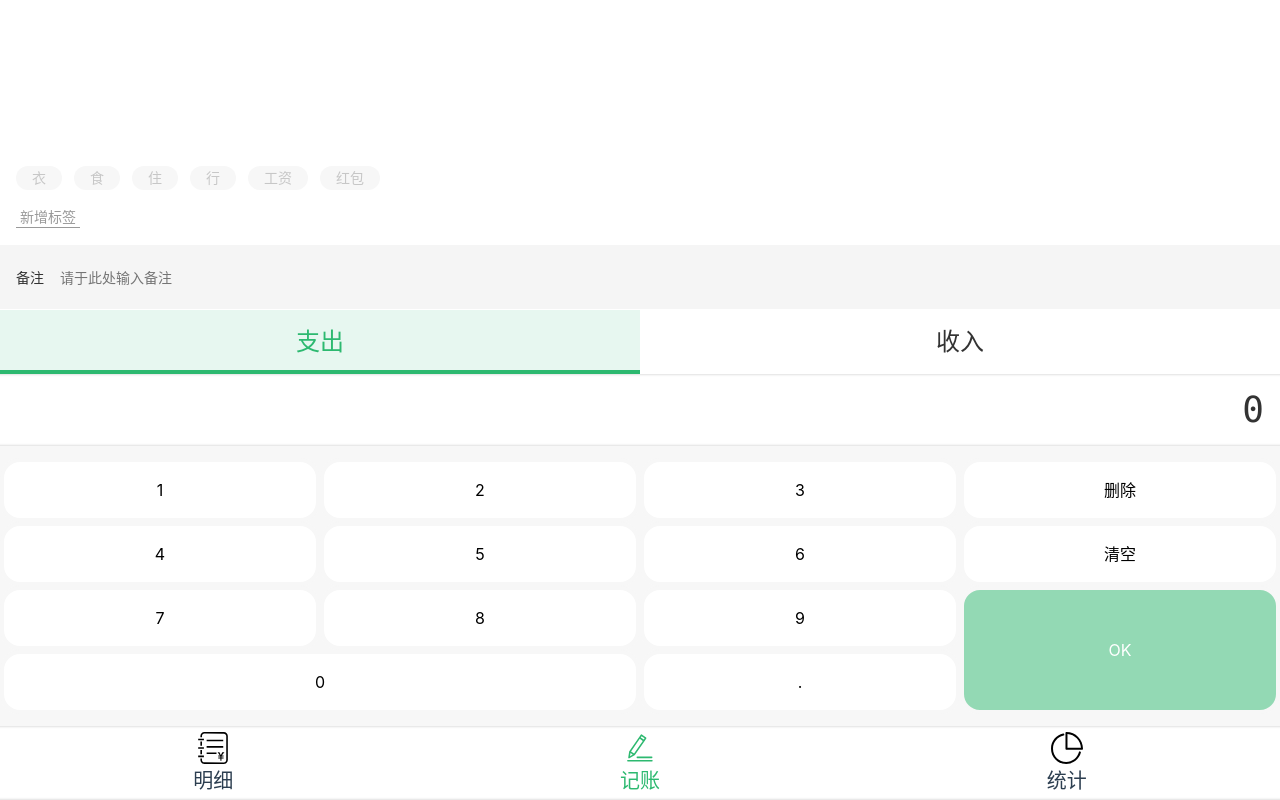
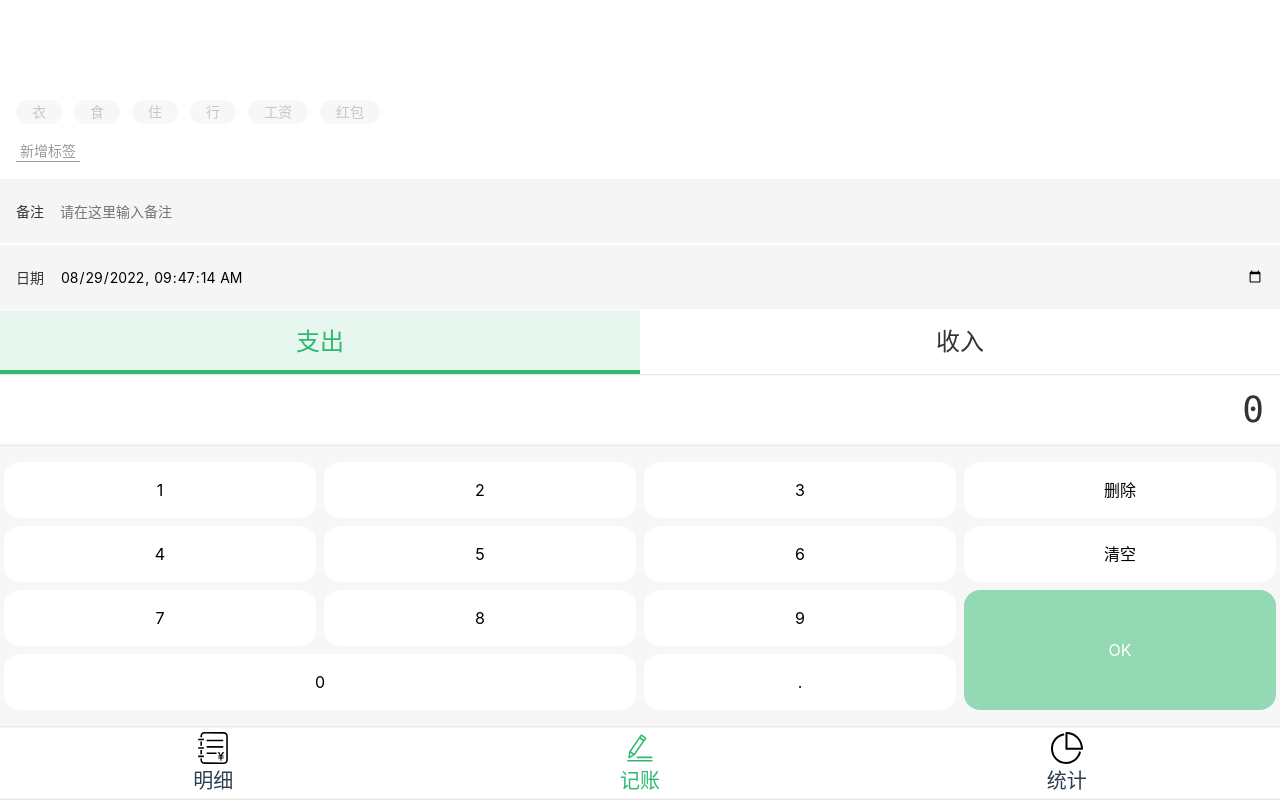
Before and after one commit to isCCcc/blanche-account-website, a Vue app: page /#/money in a window 1280 px wide. Built offline with nearby package versions, Linux system fonts and the light colour scheme.

Commit message:
为记账页面添加一个可选时间功能

```diff
--- a/src/components/Money/Notes.vue
+++ b/src/components/Money/Notes.vue
@@ -1,21 +1,34 @@
 <template>
   <label class="notes">
-    <span class="name">备注</span>
-    <input type="text" v-model="value" placeholder="请于此处输入备注">
+    <span class="name">{{ fieldName }}</span>
+    <template v-if="type==='datetime-local'">
+      <input :type="type" :value="formatDay(value)" :placeholder="placeholder"
+             @input="onValueChanged($event.target.value)">
+    </template>
+    <template v-else>
+      <input :type="type" :value="value" :placeholder="placeholder" @input="onValueChanged($event.target.value)">
+    </template>
   </label>
 </template>
 
 <script lang="ts">
 import Vue from 'vue';
-import {Component, Watch} from 'vue-property-decorator';
+import {Component, Prop, Watch} from 'vue-property-decorator';
+import dayjs from 'dayjs';
 
 @Component
 export default class Notes extends Vue {
-  value = '';
+  @Prop() readonly value!: string;
+  @Prop({required: true}) fieldName!: string;
+  @Prop(String) placeholder!: string;
+  @Prop(String) type!: string;
 
-  @Watch('value')
+  formatDay(value: string) {
+    return dayjs(value).format('YYYY-MM-DD HH:mm:ss');
+  }
+
   onValueChanged(value: string) {
-    this.$emit('update:notes', value);
+    this.$emit('update:value', value);
   }
 }
 </script>
--- a/src/store/index.ts
+++ b/src/store/index.ts
@@ -45,6 +45,7 @@ const store = new Vuex.Store({
         },
         insertRecord(state, record) {
             record.id = idCreator();
+            record.createAt = record.createAt || new Date().toISOString();
             state.recordList.push(record);
             if(record.tags.length===0){
                 record.tags='其它'
--- a/src/views/Money.vue
+++ b/src/views/Money.vue
@@ -2,7 +2,8 @@
   <Layout class-prefix="layout">
     <NumberPad :type="record.type" @update:amount="onUpdateAmount" @submit="saveRecord"/>
     <Type :type.sync="record.type"/>
-    <Notes @update:notes="onUpdateNotes"/>
+    <Notes field-name="日期" type="datetime-local" placeholder="点击挑选时间" :value.sync="record.createAt"/>
+    <Notes field-name="备注" type="text" placeholder="请在这里输入备注" :value.sync="record.notes"/>
     <Tags @update:tags="onUpdateTags"/>
   </Layout>
 </template>
@@ -15,6 +16,7 @@ import Tags from '@/components/Money/Tags.vue';
 import Notes from '@/components/Money/Notes.vue';
 import Type from '@/components/Money/Type.vue';
 import NumberPad from '@/components/Money/NumberPad.vue';
+import dayjs from 'dayjs';
 
 type Record = {
   tags: string[];
@@ -29,7 +31,7 @@ type Record = {
 })
 export default class Money extends Vue {
   // eslint-disable-next-line no-undef
-  record: Record = {tags: [], type: '-', notes: '', amount: 0}; // 当前页面单个数据
+  record: Record = {tags: [], type: '-', notes: '', amount: 0, createAt: new Date().toISOString()}; // 当前页面单个数据
 
   onUpdateTags(tags: string[]) {
     this.record.tags = tags;
@@ -45,11 +47,16 @@ export default class Money extends Vue {
 
   saveRecord() {
     const rec: Record = JSON.parse(JSON.stringify(this.record));
-    rec.createAt = new Date().toISOString();
+    // rec.createAt = rec.createAt || new Date().toISOString();
+    console.log('rec');
+    console.log(rec);
     this.$store.commit('insertRecord', rec);
     this.$router.replace('/detail');
   }
-
+  @Watch('value')
+  onValueChanged(value: string) {
+    console.log(value);
+  }
 }
 </script>
 
```
